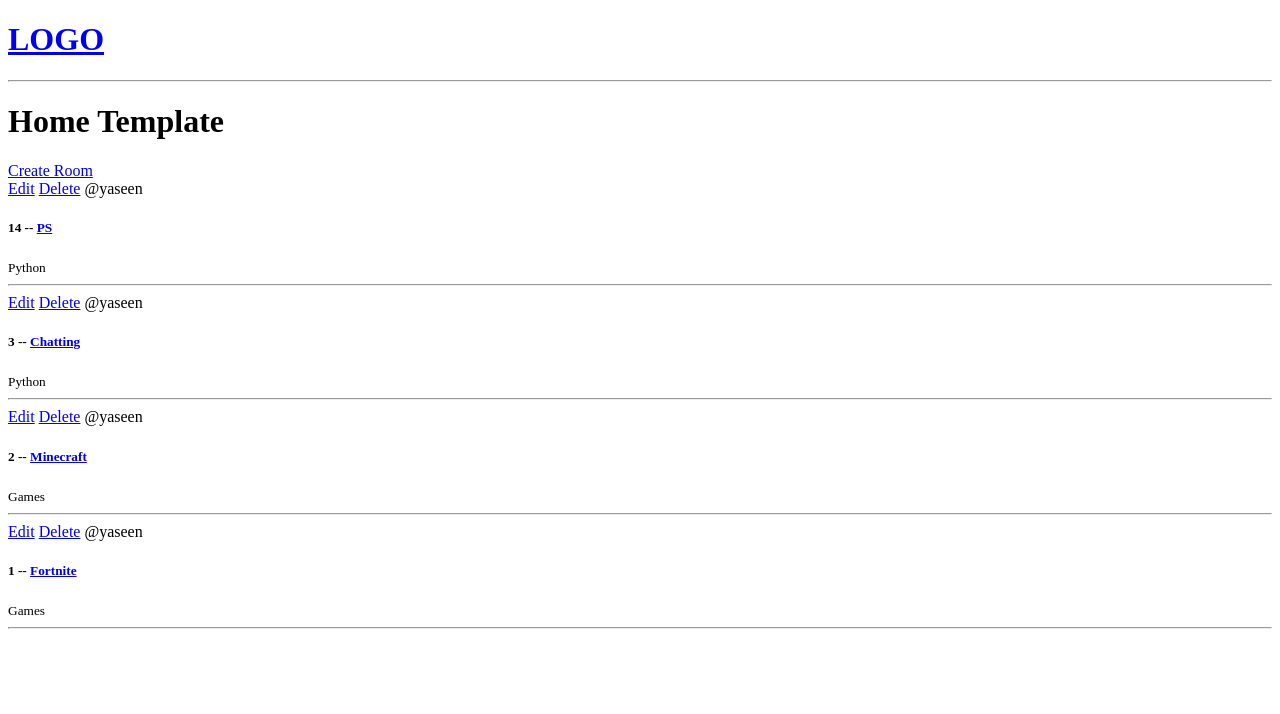
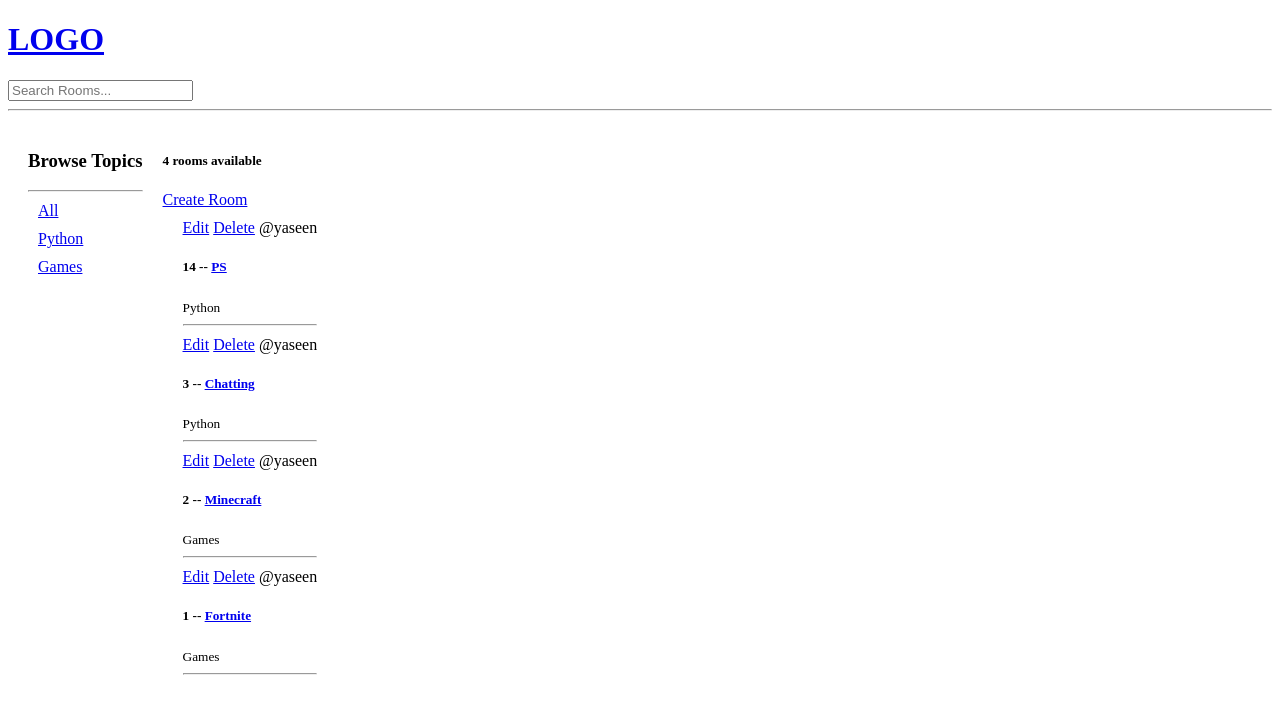
Before and after one commit to yaseen-asaliya/Studybud-WebApp, a Django app: page / in a window 1280 px wide. Shown: the top 714 px of the page. Run offline with Django 5.2, Linux system fonts and the light colour scheme; data comes from the database, SQL or seed files in the repository; both versions use the stored data as it was after the commit.

Commit message:
Search Box

```diff
--- a/base/templates/base/home.html
+++ b/base/templates/base/home.html
@@ -2,9 +2,37 @@
 
 {% block content %}
 
-<h1>Home Template</h1>
+<style>
+    .home-container {
+        display: flex;
+        flex-direction: row; /* Corrected property */
+    }
+
+    div {
+        margin: 10px;
+    }
+</style>
+
+<div class="home-container">
 
     <div>
+        <h3>Browse Topics</h3>
+        <hr>
+
+        <div>
+            <a href="{% url 'home' %}"> All </a>
+        </div>
+
+        {% for topic in topics %}
+            <div>
+                <a href="{% url 'home' %}?q={{topic.name}}"> {{topic.name}} </a>
+            </div>
+        {% endfor %}
+    </div> <!-- Close the first div -->
+
+    <div>
+
+        <h5>{{room_count}} rooms available</h5>
         <a href="{% url 'create-room' %}">Create Room</a>
 
         <div>
@@ -21,4 +49,6 @@
         </div>
     </div>
 
+</div>
+
 {% endblock %}
--- a/base/views.py
+++ b/base/views.py
@@ -1,13 +1,25 @@
 from django.shortcuts import render, redirect
-from .models import Room
+from django.db.models import Q
+from .models import Room, Topic
 from .form import RoomForm
 
 # Create your views here.
 
 def home(request):
-    rooms = Room.objects.all()
+    # get q value from the url
+    q = request.GET.get('q') if request.GET.get('q') != None else ''
 
-    context = {'rooms': rooms}
+    rooms = Room.objects.filter(
+        Q(topic__name__icontains=q) |
+        Q(name__icontains=q) |
+        Q(description__icontains=q)
+    )
+
+    topics = Topic.objects.all()
+    room_count = rooms.count()
+
+    context = {'rooms': rooms, 'topics': topics, 'room_count': room_count}
+
     return render(request, 'base/home.html' , context)
 
 def room(request, pk):
--- a/templates/navbar.html
+++ b/templates/navbar.html
@@ -2,4 +2,9 @@
     <h1>LOGO</h1>
 </a>
 
+<form method="GET" action="{% url 'home' %}">
+    <input type="text" name="q" placeholder="Search Rooms...">
+
+</form>
+
 <hr>
```
Also changed, not shown: db.sqlite3. Lines whose indentation alone changed are shown as unchanged.
